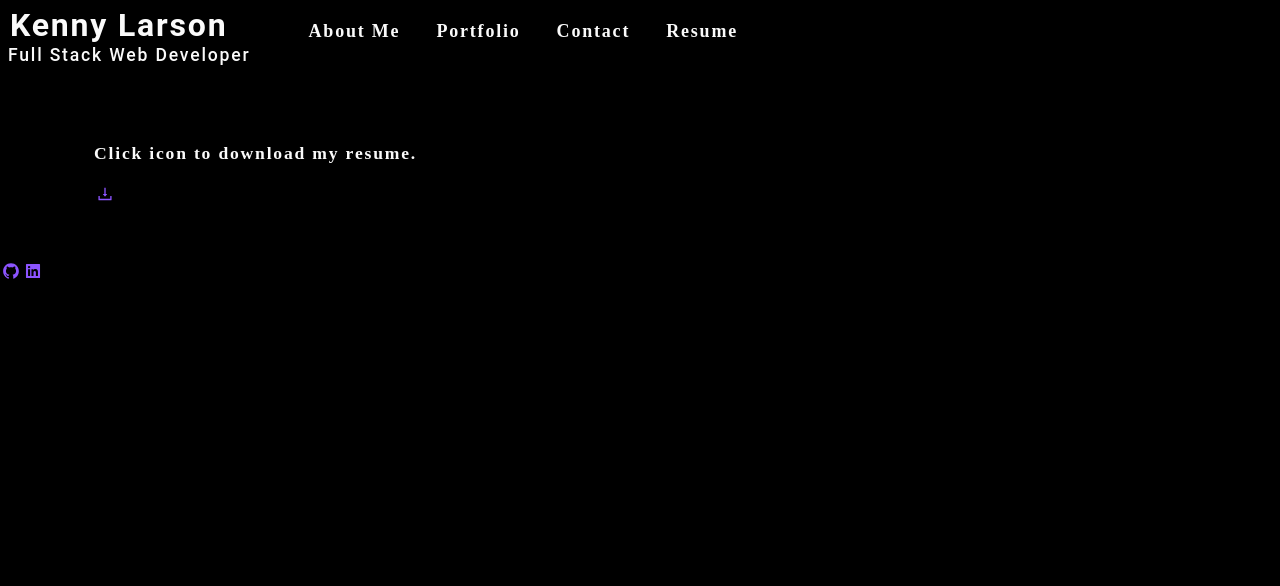
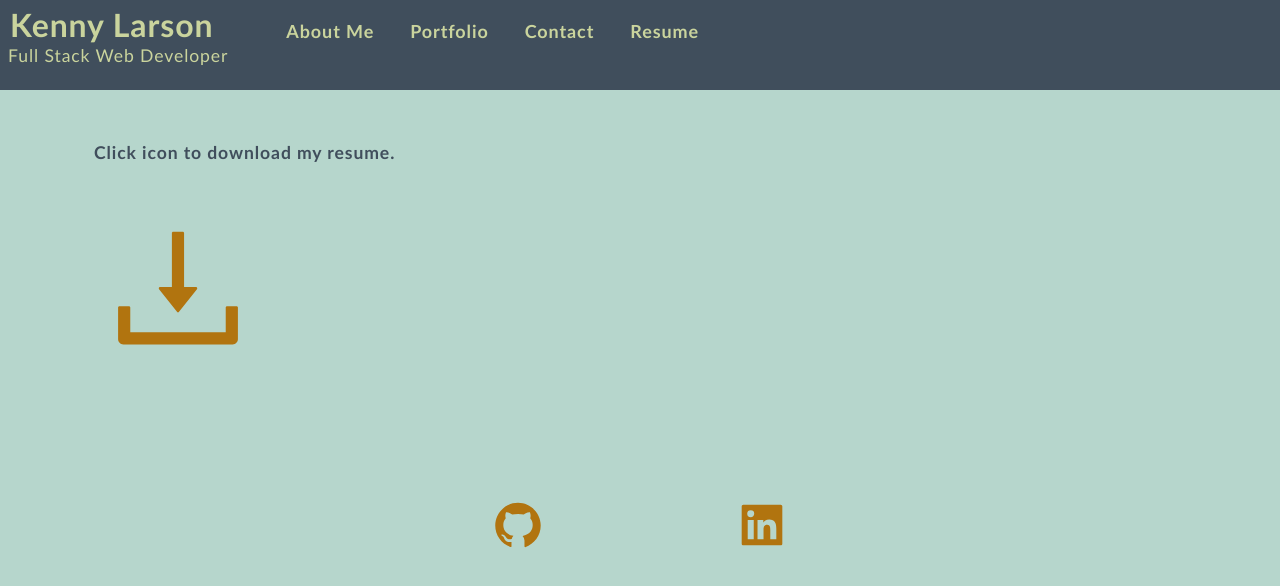
Before and after one commit to kenneththelarson/portfolio-kenny-larson, a React (Create React App) app: page /Resume in a window 1280 px wide. Shown: the top 586 px of the page. Built offline with nearby package versions, Linux system fonts and the light colour scheme.

Commit message:
styling done

```diff
--- a/src/App.js
+++ b/src/App.js
@@ -5,7 +5,7 @@ import Portfolio from './components/Portfolio';
 import Contact from './components/Contact';
 import Resume from './components/Resume';
 import Footer from './components/Footer';
-import { BrowserRouter as Router, Route, Switch } from 'react-router-dom';
+import { BrowserRouter as Router, Route, Switch, Redirect } from 'react-router-dom';
 
 function App() {
   return (
@@ -14,6 +14,12 @@ function App() {
         <Nav></Nav>
         <main>
           <Switch>
+            <Route exact path="/" render={() => {
+              return (
+                <Redirect to="/About" />
+              )
+            }}
+            />
             <Route exact path="/About" component={About} />
             <Route exact path="/Portfolio" component={Portfolio} />
             <Route exact path="/Contact" component={Contact} />
--- a/src/components/About/index.js
+++ b/src/components/About/index.js
@@ -1,4 +1,5 @@
 import React from 'react';
+import { Redirect } from 'react-router';
 import coverImage from '../../assets/cover/KennyPhoto.JPG';
 
 function About() {
@@ -9,12 +10,15 @@ function About() {
                 Born and raised in Utah, I learned my love for computers and computer-generated visual effects at an early age. My family's love for art and filmmaking inspired me to delve deep into computer software, 3D animation, and video editing.
             </p>
             <p>
-                In 2015, I married my beautiful wife Alexis, and we had our son Zealand. Together we worked on several short films and won prestigious awards at various film festivals. In 2017, we succeeded in winning Best Film for our short film "Goldfish" in the 48 Hour Film Project. This award allowed us to compete internationally in Paris, France in 2018. Additionally, in 2019, we took home the Best Film and Best Director awards for our short film "Secret's Out" in the Filmulate Film Festival Demonchaser Horror Fest.
+                In 2015, I married my beautiful wife Alexis, and we had our son Zealand. Together we worked on several short films and won prestigious awards at
+                        various film festivals. In 2017, we succeeded in winning Best Film for our short film <a href="https://youtu.be/CzbfAoTnkyQ" target="_blank">"Goldfish"</a> in the <a href="https://www.48hourfilm.com/home" target="_blank">48 Hour Film Project</a>.
+                        This award allowed us to compete internationally in Paris, France in 2018. Additionally, in 2019, we took home the Best Film and Best Director awards for
+                        our short film <a href="https://youtu.be/-Ms2Yh-36zA" target="_blank">"Secret's Out"</a> in the <a href="https://filmfreeway.com/FilmulateGenreFests" target="_blank">Filmulate Film Festival Demonchaser Horror Fest</a>.
             </p>
             <p>
                 Early in 2020, I started dabbling with web coding and found an aptitude for it. It was then I decided to switch gears and focus on web development as a career. I enrolled in a coding bootcamp to develop my skills, which allowed me to be more marketable. My experience with film and animation has helped me gain an insight for design and aesthetics that go hand-in-hand with web coding and layout.
             </p>
-            <img src={coverImage} style={{ width: "100%" }} alt="cover" />
+            <img src={coverImage} className="my-2" style={{ width: "100%" }} alt="cover" />
         </section>
     );
 }
--- a/src/components/Footer/index.js
+++ b/src/components/Footer/index.js
@@ -3,8 +3,8 @@ import { AiFillGithub, AiFillLinkedin } from 'react-icons/ai';
 
 function Footer() {
     return (
-        <div>
-            <div>
+        <div className="center">
+            <div className="footer">
                 <a href="https://github.com/kenneththelarson"><AiFillGithub /></a>
                 <a href="https://www.linkedin.com/in/kenneth-larson-17371a99/"><AiFillLinkedin /></a>
             </div>
--- a/src/components/Resume/index.js
+++ b/src/components/Resume/index.js
@@ -6,7 +6,7 @@ function Resume() {
         <div>
             <p>Click icon to download my resume.</p>
             <div>
-                <a href="/assets/resume/Kenneth Larson Resume 2021.pdf" download type="application/pdf"><AiOutlineDownload /></a>
+                <a className="download" href="/assets/resume/Kenneth Larson Resume 2021.pdf" download type="application/pdf"><AiOutlineDownload /></a>
             </div>
         </div>
     )
--- a/src/index.css
+++ b/src/index.css
@@ -5,12 +5,12 @@ main {
   padding: 50px 30px;
 }
 :root {
-  --primary: #8c54ff;
-  --secondary: #F3A847;
+  --primary: #B1740F;
+  --secondary: #CAD49D;
   --tertiary: #B12704;
-  --light: #fafafa;
-  --dark: #000000;
-  --darker: #111111;
+  --light: #404E5C;
+  --dark: #B6D6CC;
+  --darker: #74A4BC;
   --error: rgb(228, 46, 1);
   --spacing-one: calc(1rem * 0.5);
   --spacing-two: calc(1rem);
@@ -33,10 +33,10 @@ body {
   font-weight: 600;
   line-height: 1.5;
   font-size: 18px;
-  letter-spacing: .1em;
+  letter-spacing: .05em;
   background: var(--dark);
   color: var(--light);
-  font-family: 'Poiret One', cursive;
+  font-family: 'Trebuchet MS', sans-serif;
 
 }
 
@@ -46,7 +46,7 @@ h3,
 h4,
 h5,
 h6 {
-  font-family: 'Roboto', sans-serif;
+  font-family: 'Trebuchet MS', sans-serif;
   font-weight: 500;
   margin: 5px 0;
   line-height: 1.25;
@@ -81,6 +81,10 @@ p {
   margin-top: 0;
 }
 
+.subtitle {
+  color: var(--secondary);
+}
+
 a {
   color: var(--tertiary);
   text-decoration: none;
@@ -92,11 +96,11 @@ a:hover {
 }
 
 header {
-  background: var(--dark);
+  background: var(--light);
 }
 
 header a {
-  color: var(--light);
+  color: var(--secondary);
 }
 
 button {
@@ -148,6 +152,10 @@ input:focus {
 
 li {
   list-style: none;
+}
+
+nav {
+  background: solid var(--light);
 }
 
 nav a:hover {
@@ -293,3 +301,19 @@ a {
 .navActive {
   color: var(--secondary);
 }
+
+.center {
+  margin: auto;
+  width: 25%;
+  padding: 10px;
+}
+
+.footer {
+  font-size: 3.25rem;
+  display: flex;
+  justify-content: space-between;
+}
+
+.download {
+  font-size: 10.25rem;
+}
```
